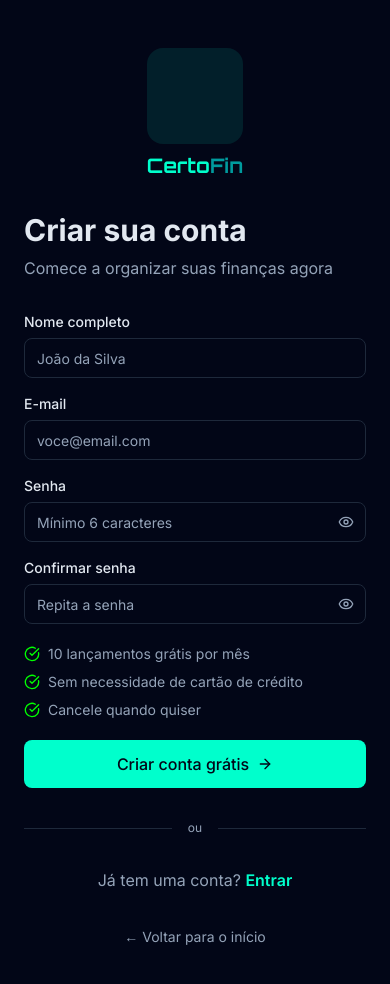
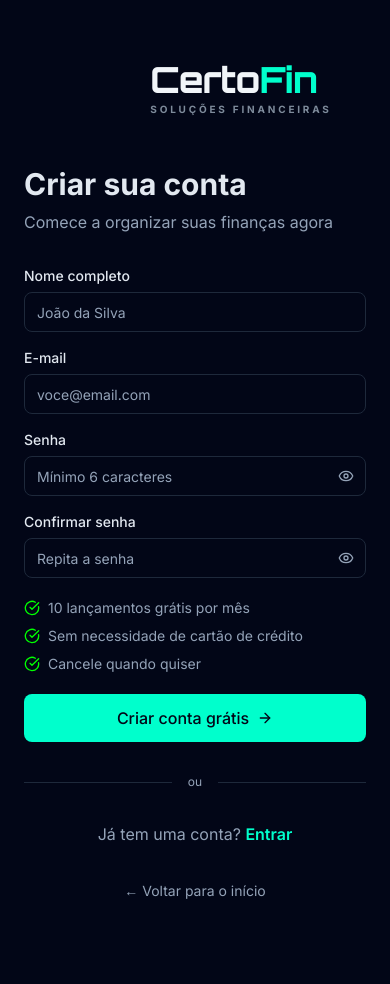
Before and after one commit to jesiel-silva/certofin, a Next.js app: page /signup in a window 390 px wide. Shown: the top 984 px of the page. After the commit the page ends 950 px from the top, so only its background shows below. Built offline with nearby package versions, Linux system fonts and the light colour scheme; no server answers.

Commit message:
fix: container mx-auto w-fit para logo mobile no login e signup

```diff
--- a/src/app/(auth)/login/LoginForm.tsx
+++ b/src/app/(auth)/login/LoginForm.tsx
@@ -148,13 +148,11 @@ function LoginFormContent() {
       <div className="flex flex-1 flex-col justify-center px-6 py-12 sm:px-12 lg:px-16 xl:px-20">
         <div className="mx-auto w-full max-w-md">
           <div className="mb-8 lg:hidden">
-            <Link href="/" className="flex flex-col items-center gap-2">
-              <Logo size="lg" showText={false} className="bg-[var(--primary)]/10 rounded-2xl p-2" />
-              <span className="text-xl font-bold" style={{ fontFamily: "var(--font-orbitron)" }}>
-                <span className="text-[var(--primary)]">Certo</span>
-                <span className="text-[#009B9E]">Fin</span>
-              </span>
-            </Link>
+            <div className="mx-auto w-fit">
+              <Link href="/">
+                <Logo size="lg" />
+              </Link>
+            </div>
           </div>
 
           <div className="mb-8">
--- a/src/app/(auth)/signup/page.tsx
+++ b/src/app/(auth)/signup/page.tsx
@@ -150,13 +150,11 @@ export default function SignupPage() {
         <div className="mx-auto w-full max-w-md">
           {/* Logo mobile */}
           <div className="mb-8 lg:hidden">
-            <Link href="/" className="flex flex-col items-center gap-2">
-              <Logo size="lg" showText={false} className="bg-[var(--primary)]/10 rounded-2xl p-2" />
-              <span className="text-xl font-bold" style={{ fontFamily: "var(--font-orbitron)" }}>
-                <span className="text-[var(--primary)]">Certo</span>
-                <span className="text-[#009B9E]">Fin</span>
-              </span>
-            </Link>
+            <div className="mx-auto w-fit">
+              <Link href="/">
+                <Logo size="lg" />
+              </Link>
+            </div>
           </div>
 
           {/* Header */}
```
